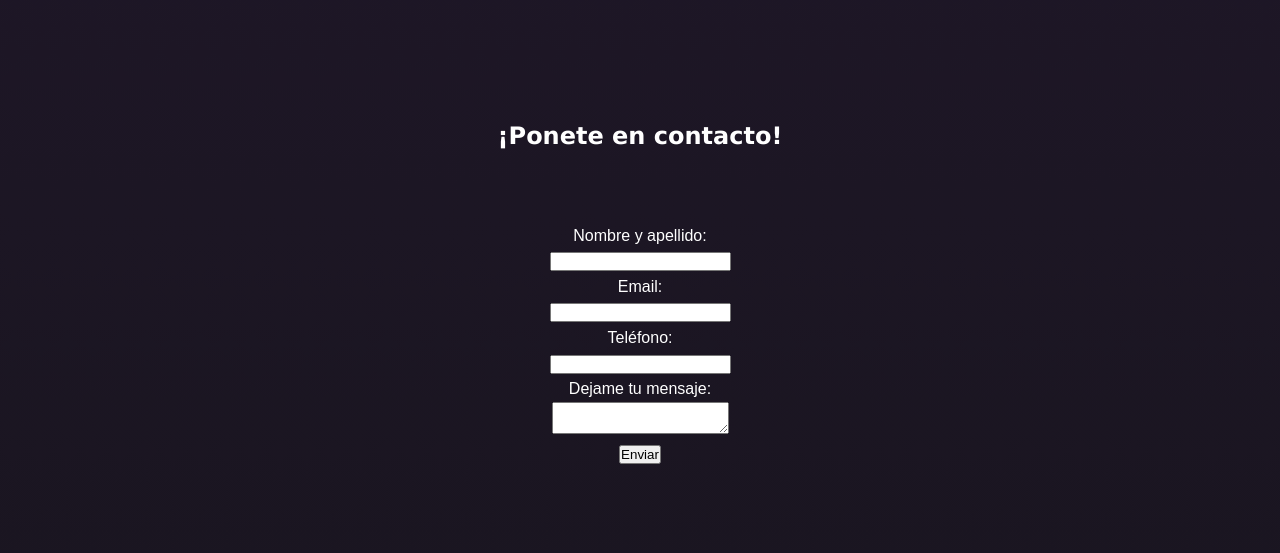
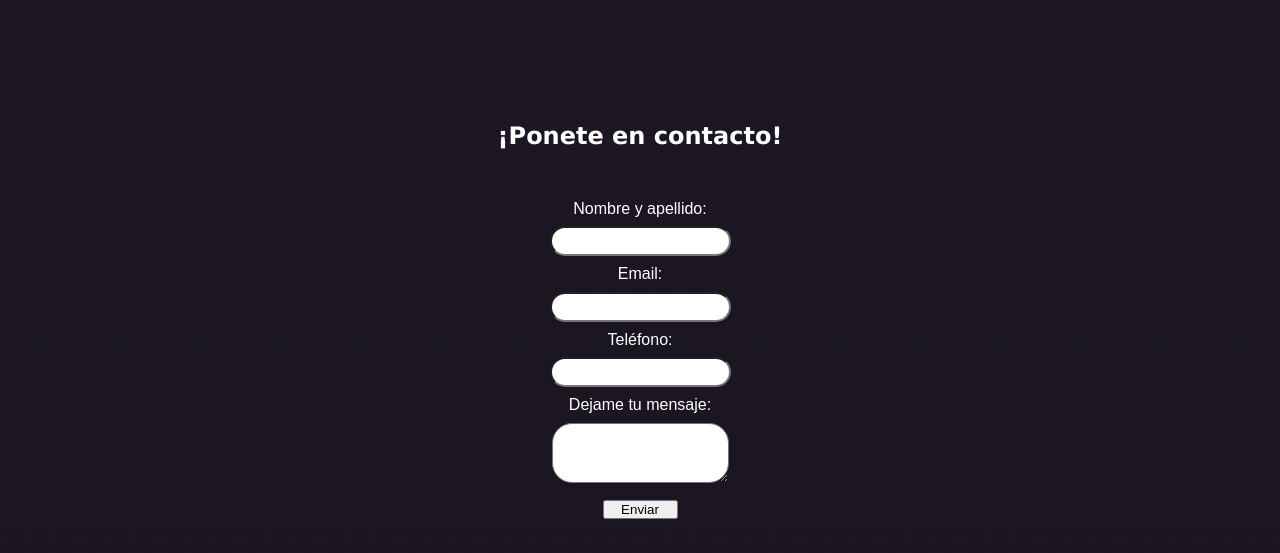
Before and after one commit to baucavallero/Portfolio, a plain HTML site: page index.html in a window 1280 px wide. Shown: the part 2754-3307 px from the top of the page. Drawn offline with Linux system fonts and the light colour scheme; grey boxes are pictures that could not be loaded.

Commit message:
Cambios en html principal
cambios de estilo en el formulario de contacto del html principal

```diff
--- a/index.html
+++ b/index.html
@@ -76,22 +76,22 @@
         <div class="contactomail">
             <form action="https://formsubmit.co/baucavallero@gmail.com" method="POST">
                 <label for="name">Nombre y apellido:</label><br>
-                <input type="text" id="name" name="name" placeholder="" required><br>
+                <input type="text" id="name" name="name" placeholder="" required style="border-radius: 20px; height: 30px; margin-top: 5px; margin-bottom: 5px;"><br>
 
                 <label for="email">Email:</label><br>
-                <input type="email" id="email" name="email" placeholder="" required><br>
+                <input type="email" id="email" name="email" placeholder="" required style="border-radius: 20px; height: 30px; margin-top: 5px; margin-bottom: 5px;"><br>
 
                 <label for="phone">Teléfono:</label><br>
-                <input type="tel" id="phone" name="phone" placeholder="" required><br>
+                <input type="tel" id="phone" name="phone" placeholder="" required style="border-radius: 20px; height: 30px; margin-top: 5px; margin-bottom: 5px;"><br>
 
                 <label for="message">Dejame tu mensaje: </label><br>
-                <textarea id="message" name="message" placeholder=""></textarea><br>
+                <textarea id="message" name="message" placeholder="" style="border-radius: 20px; height: 60px; margin-top: 5px; margin-bottom: 5px;"></textarea><br>
 
                 <input type="hidden" name="_subject" value="Nuevo mensaje de tu portfolio">
                 <input type="hidden" name="_captcha" value="false">
                 <input type="hidden" name="_next" value="https://baucavallero.github.io/Portfolio/recieved.html">
 
-                <input type="submit" value="Enviar">
+                <input type="submit" value="Enviar" style="width: 75px;">
             </form>
         </div>
     </div>
--- a/styles.css
+++ b/styles.css
@@ -378,6 +378,6 @@ a img:hover {
 }
 
 .contactomail {
-    margin-top: 67px;
+    margin-top: 40px;
     text-align: center;
 }
```
